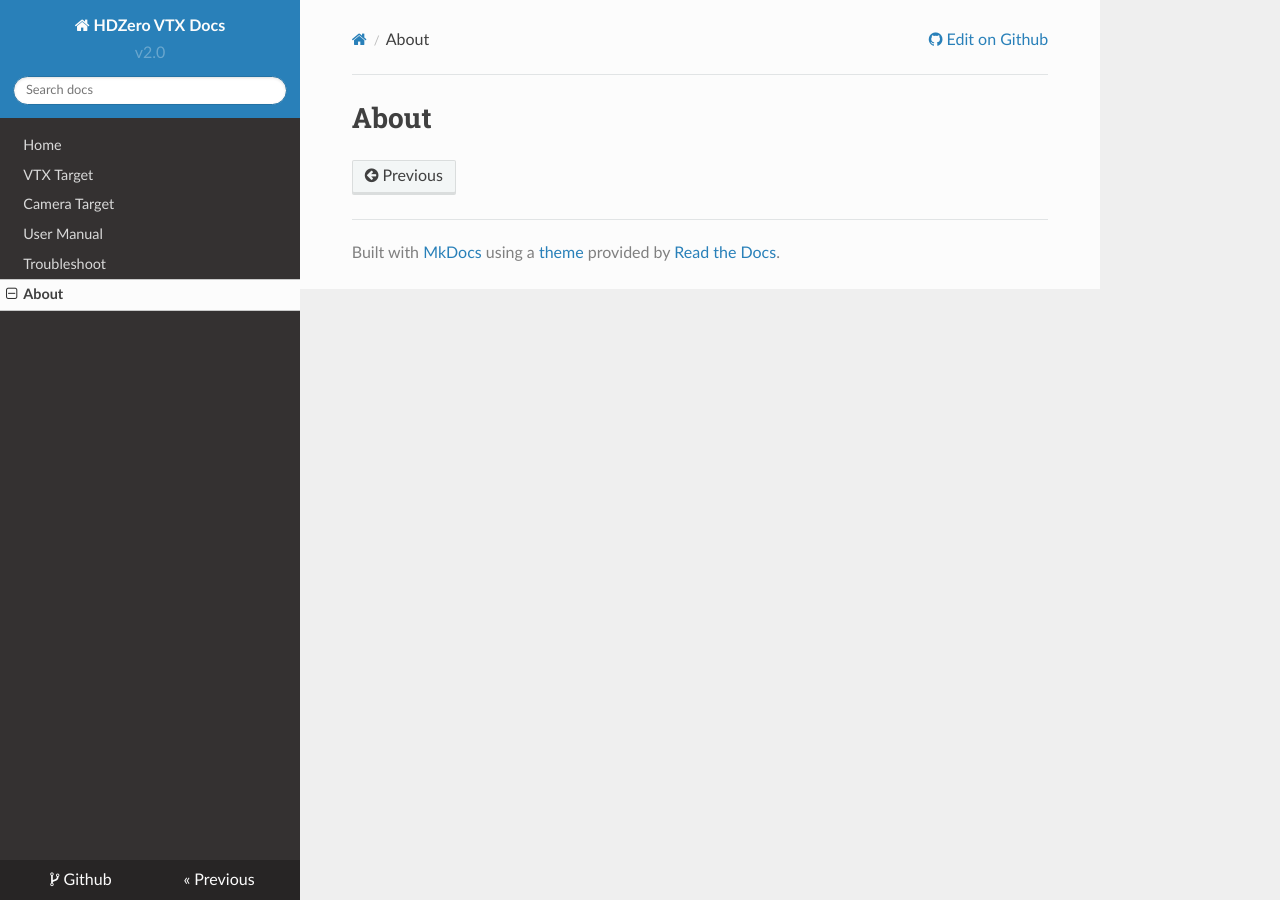
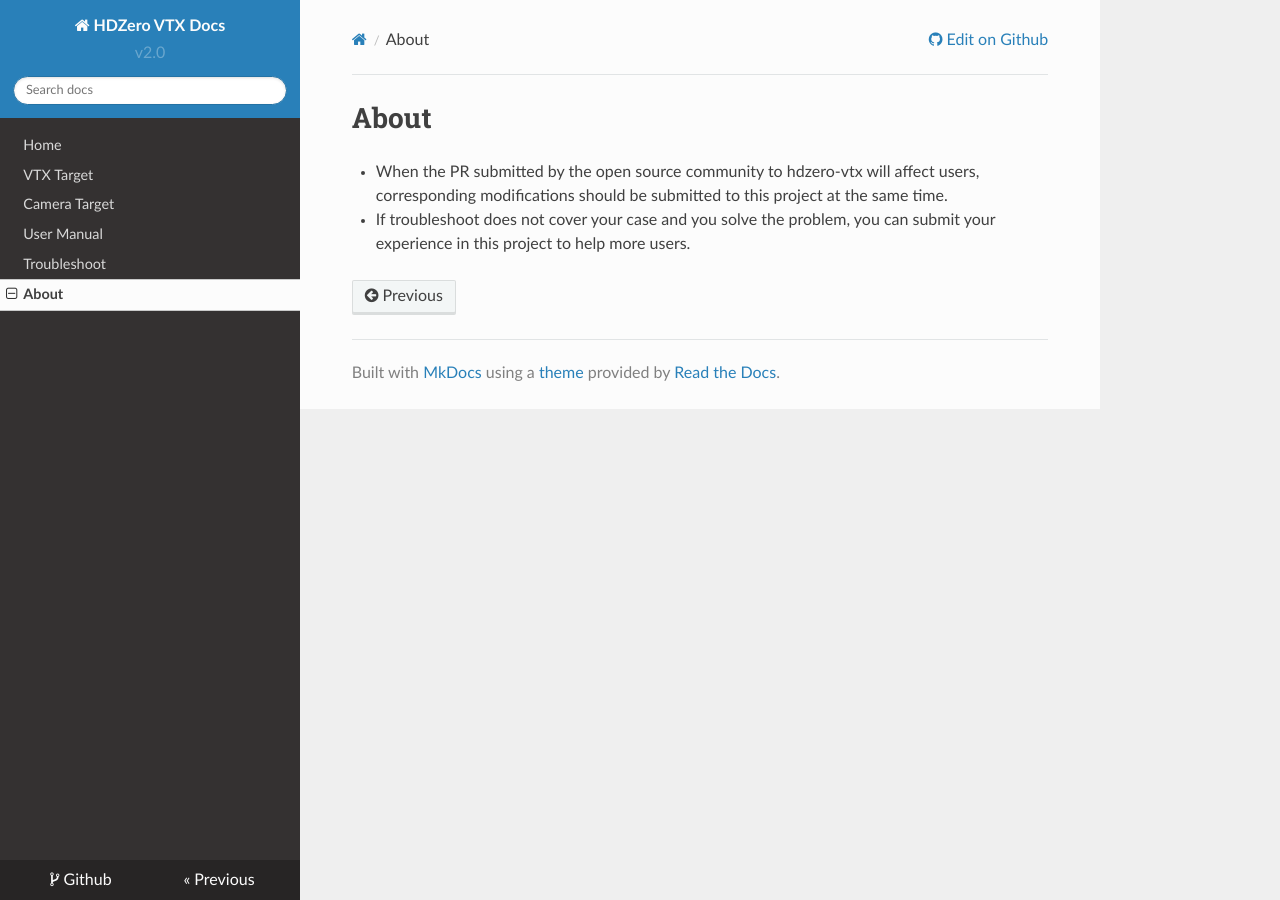
Before and after one commit to hd-zero/hdzero-vtx-docs, an MkDocs documentation site: the page built from docs/about.md, in a window 1280 px wide. Built offline with MkDocs 1.6.1, drawn with Linux system fonts in a browser that asks for light colours; nearby versions of some CDN libraries.

Commit message:
update about

```diff
--- a/docs/about.md
+++ b/docs/about.md
@@ -1 +1,4 @@
 # About
+
+- When the PR submitted by the open source community to hdzero-vtx will affect users, corresponding modifications should be submitted to this project at the same time.
+- If troubleshoot does not cover your case and you solve the problem, you can submit your experience in this project to help more users.
```
